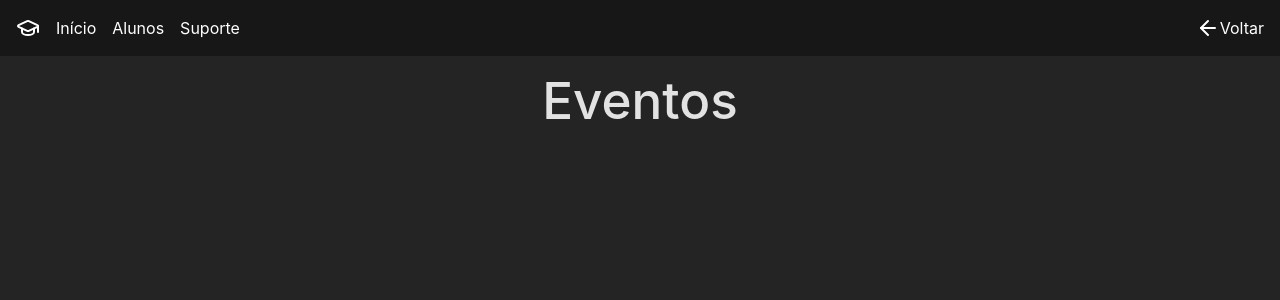
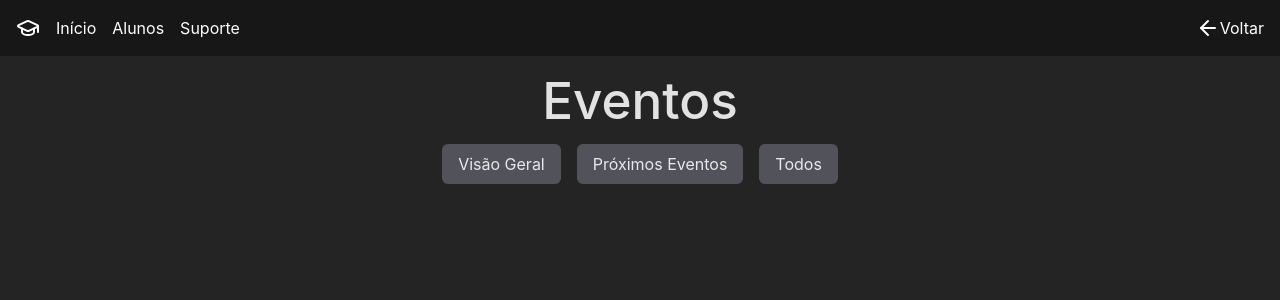
Before and after one commit to DiRezze/gerenciamento_academico, a React (Vite) app in the folder frontend/: page /eventos in a window 1280 px wide. Shown: the top 300 px of the page. Built offline with nearby package versions, Linux system fonts and the light colour scheme.

Commit message:
create: eventsNav

```diff
--- /dev/null
+++ b/frontend/src/components/eventsNav.jsx
@@ -0,0 +1,34 @@
+import React from "react";
+
+const EventsNav = ({ currentFilter, onFilterChange }) => {
+    const FilterEnum = {
+        OVERVIEW: 'overview',
+        UPCOMING: 'upcoming',
+        ALL: 'all',
+    };
+
+    const buttons = [
+        { label: 'Visão Geral', filter: FilterEnum.OVERVIEW },
+        { label: 'Próximos Eventos', filter: FilterEnum.UPCOMING },
+        { label: 'Todos', filter: FilterEnum.ALL },
+    ];
+
+    return (
+        <nav className="flex gap-4 mb-4">
+            {buttons.map(({ label, filter }) => (
+                <button
+                    key={filter}
+                    className={`px-4 py-2 rounded-md ${
+                        currentFilter === filter ? 'bg-blue-500 text-white' : 'bg-zinc-600'
+                    }`}
+                    aria-pressed={currentFilter === filter}
+                    onClick={() => onFilterChange(filter)}
+                >
+                    {label}
+                </button>
+            ))}
+        </nav>
+    );
+};
+
+export default EventsNav;
--- a/frontend/src/pages/eventsPage.jsx
+++ b/frontend/src/pages/eventsPage.jsx
@@ -1,10 +1,14 @@
-import React from 'react';
-import SearchBar from '../components/searchBar';
+import React, { useState } from 'react';
+import EventsNav from '../components/eventsNav';
 
 const EventsPage = () => {
+
+    const [eventList, setEventList] = useState([]);
+
     return(
         <div className="flex flex-col items-center min-h-[75%] w-full">
             <h1 className='my-4 font-medium'>Eventos</h1>
+            <EventsNav/>
             <div className='w-full flex flex-col items-center justify-center gap-3'></div>
         </div>
     )
```
